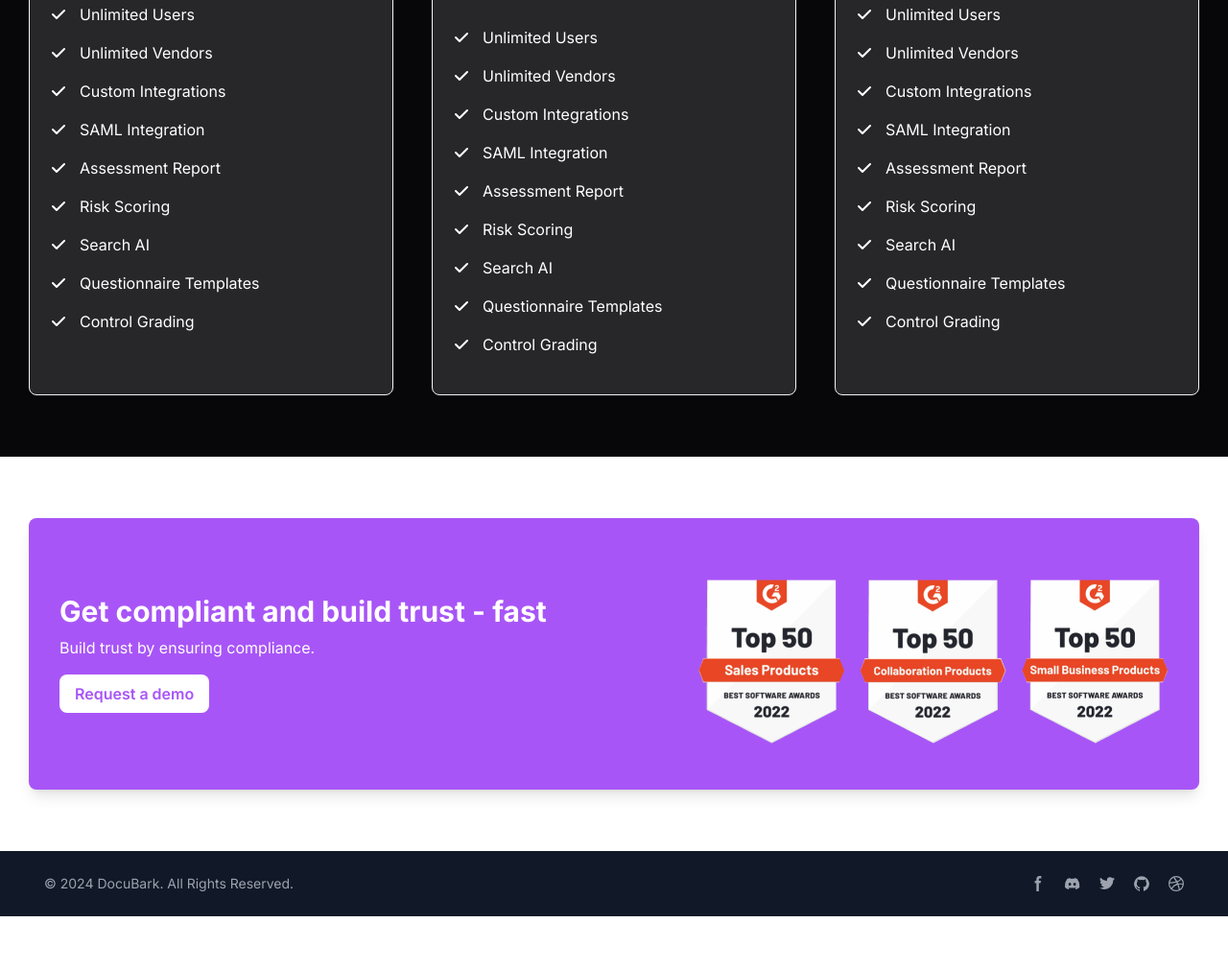
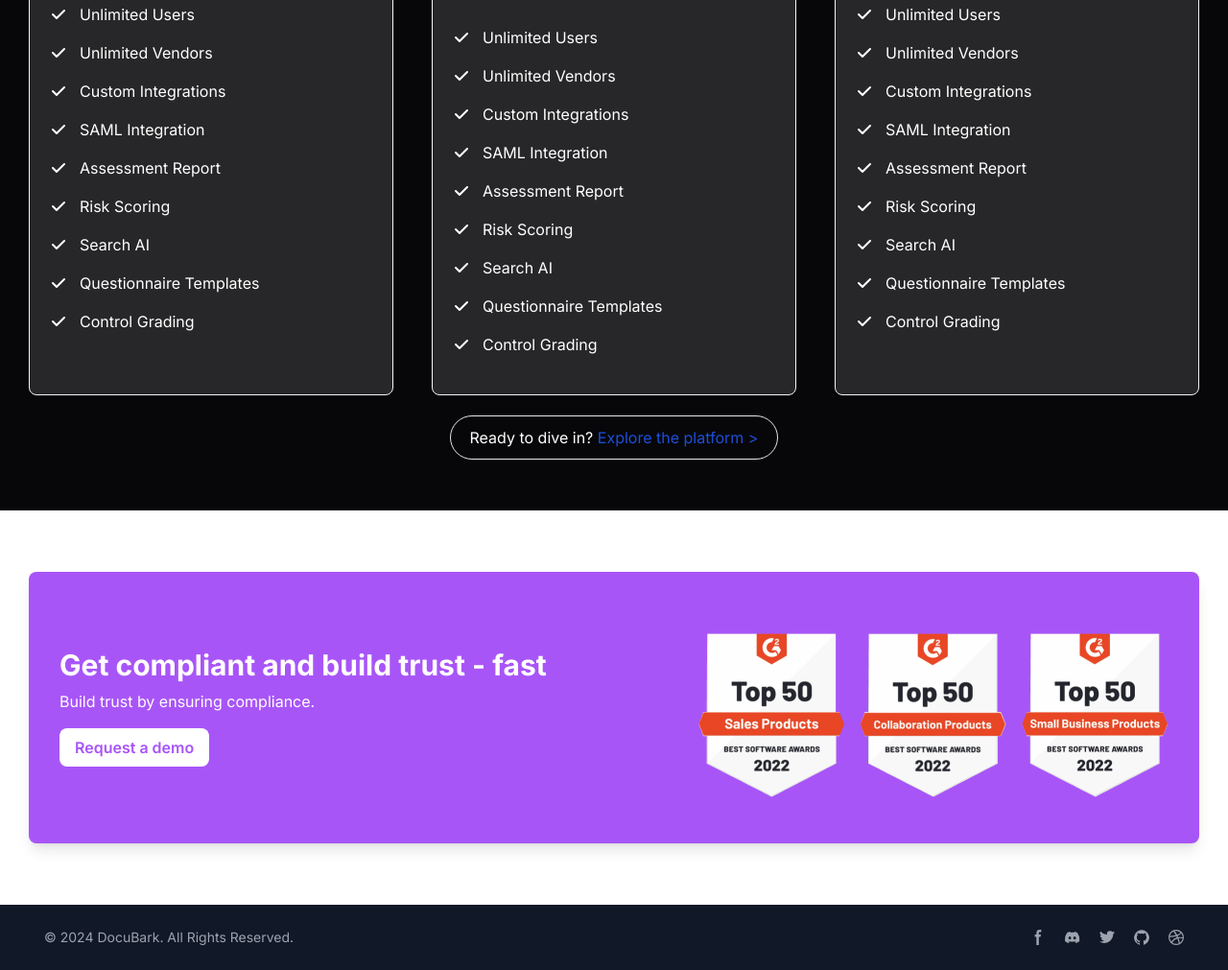
Before and after one commit to mahfuzurrah/DocuBark-landing-page, a website: page index.html in a window 1280 px wide. Shown: the part 3046-4057 px from the top of the page at 96% size. Before the commit the page ends 4001 px from the top, so only its background shows below. Drawn offline with nearby package versions, Linux system fonts and the light colour scheme.

Commit message:
Explore the platform added

```diff
--- a/index.html
+++ b/index.html
@@ -797,6 +797,12 @@
               </ul>
             </div>
           </div>
+          <div class="mt-8 text-center">
+            <a href="" class="px-5 py-3 border rounded-full text-white"
+              >Ready to dive in?
+              <span class="text-blue-700">Explore the platform ></span></a
+            >
+          </div>
         </div>
       </section>
 
@@ -818,7 +824,7 @@
                 Request a demo
               </button>
             </div>
-            <div class="flex items-center gap-4 mt-4 ">
+            <div class="flex items-center gap-4 mt-4">
               <img src="./img/badge1.png" alt="" />
               <img src="./img/badge2.png" alt="" />
               <img src="./img/badge3.png" alt="" />
```
Also changed, not shown: src/output.css.
